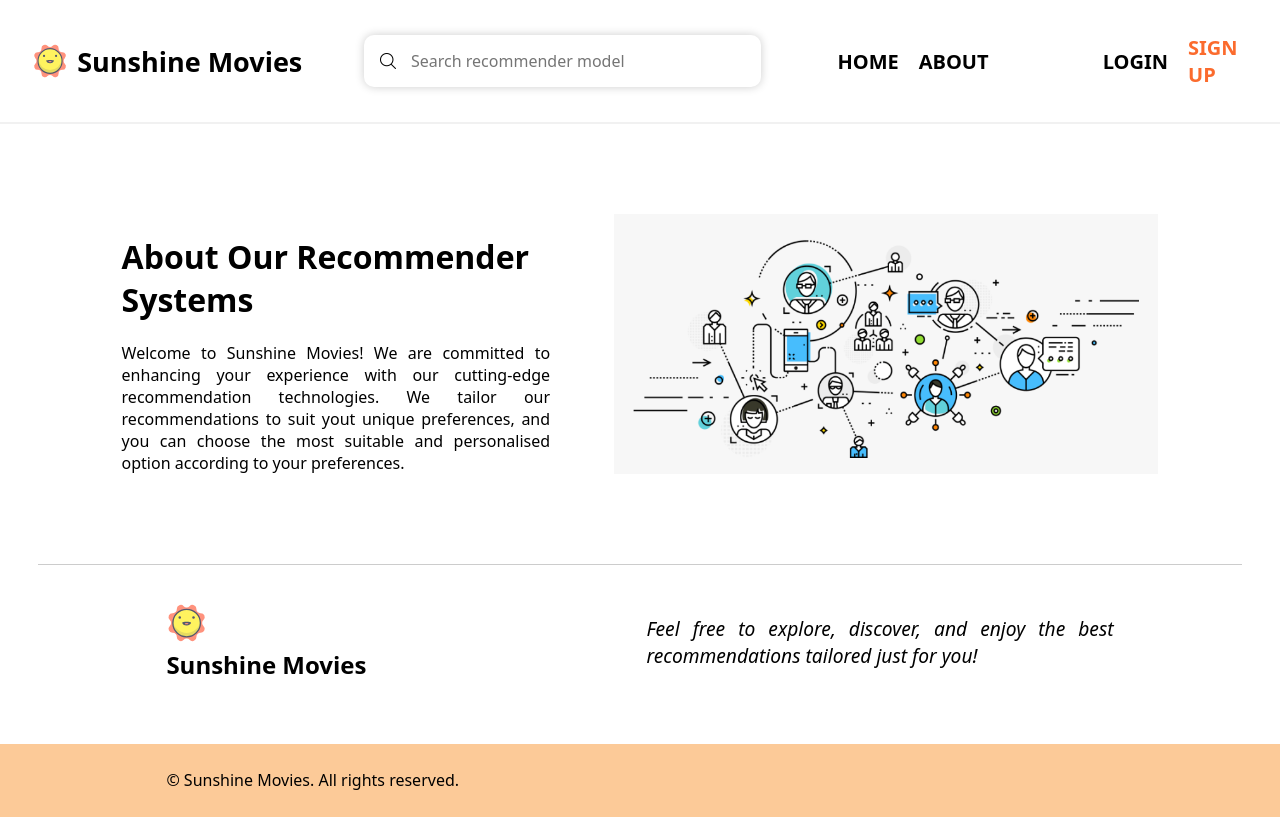
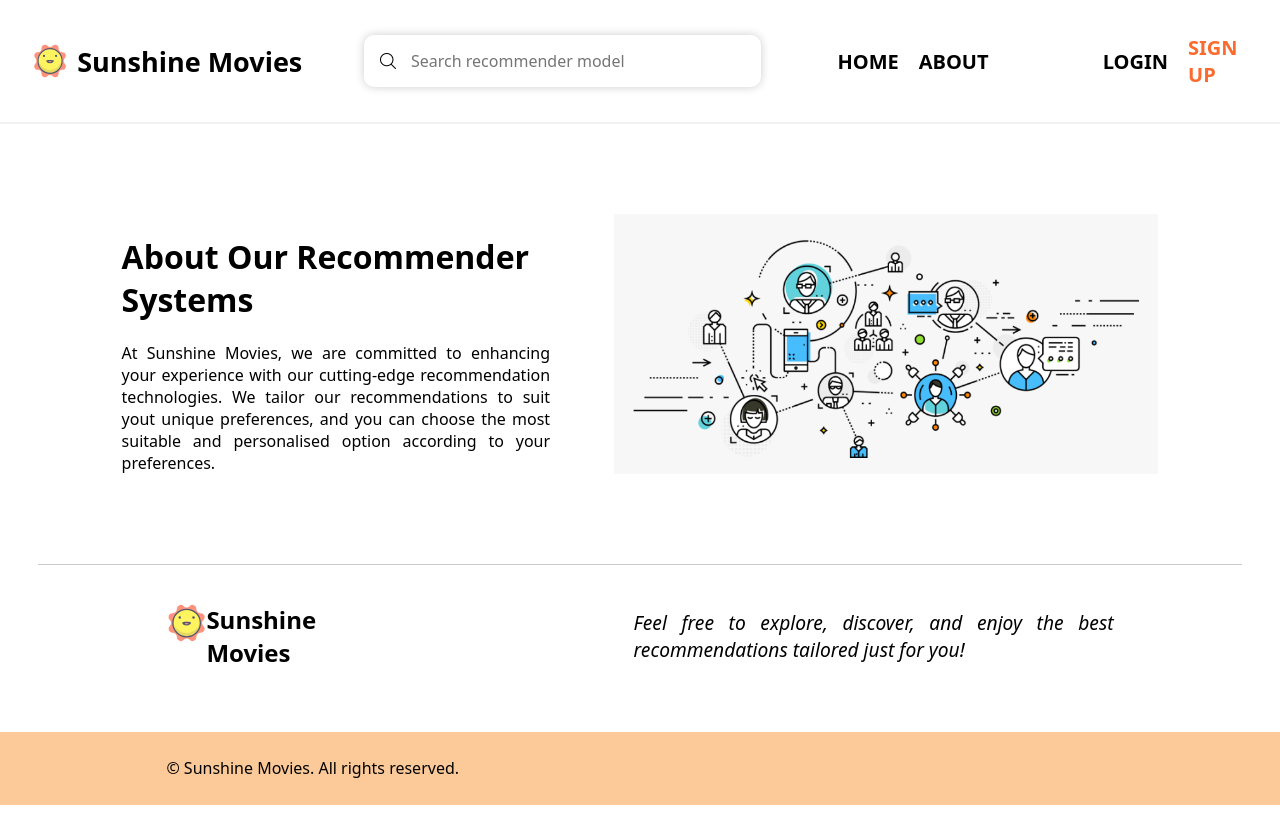
Before and after one commit to hangui11/Recommender-System-Frotend, a Vue app: page /about in a window 1280 px wide. Built offline with nearby package versions, Linux system fonts and the light colour scheme.

Commit message:
Fix design problems

```diff
--- a/src/components/AboutPage.vue
+++ b/src/components/AboutPage.vue
@@ -147,29 +147,27 @@ const closeModelList = () => {
             <div class="about-recommenders">
                 <h1 class="title">About Our Recommender Systems</h1>
                 <div class="text">
-                    Welcome to Sunshine Movies! We are committed to enhancing your experience with our cutting-edge recommendation technologies. We tailor our
-                    recommendations to suit yout unique preferences, and you can choose the most suitable and personalised option according to your preferences.
+                   At Sunshine Movies, we are committed to enhancing your experience with our cutting-edge recommendation technologies. We tailor our
+                   recommendations to suit yout unique preferences, and you can choose the most suitable and personalised option according to your preferences.
                 </div>
             </div>
             <img :src="about_recommender" class="img"/>
 
         </div>
+        <div class="about-2">
 
+        </div>
     </body>
 
     <footer>
-        <div class="footer-1">
-            <div>
-                <img :src="sun" class="footer-img"/>
-                <div class="footer-text">Sunshine Movies</div>
-
-            </div>
-
-            <div class="footer-text2">Feel free to explore, discover, and enjoy the best recommendations tailored just for you!</div>
+        <div class="footer-logo">
+            <img :src="sun" class="footer-img"/>
+            <div class="footer-text">Sunshine Movies</div>
         </div>
+        <div class="footer-text2">Feel free to explore, discover, and enjoy the best recommendations tailored just for you!</div>
     </footer>
 
-  <div class="footer-2">
+  <div class="copyright">
     &copy; {{ currentYear }} Sunshine Movies. All rights reserved.
   </div>
 
@@ -326,7 +324,7 @@ body {
 
 .about-1 {
     display: flex;
-    flex-direction: row
+    flex-direction: row;
 }
 
 .img {
@@ -348,7 +346,9 @@ footer {
   padding: 3% 10%;
   border-top: solid 1px rgba(0, 0, 0, 0.2);
   display: flex;
-  flex-direction: column;
+  justify-content: space-between;
+  align-items: center;
+  flex-direction: row;
 
 }
 
@@ -357,18 +357,11 @@ footer {
   height: 2.5rem;
 }
 
-.footer-1 {
-  display: flex;
-  justify-content: space-between;
-  align-items: center;
-  flex-direction: row;
-}
-
 .footer-text {
   font-weight: bold;
   font-size: 1.5rem;
   padding-bottom: 1.5rem;
-  width: 30rem;
+  width: 12rem;
   text-align: justify;
 }
 
@@ -382,11 +375,17 @@ footer {
   font-style: italic;
 }
 
-.footer-2 {
+.copyright {
   padding: 2% 13%;
   background-color: rgba(250, 150, 50, 0.5)
-
+}
+.footer-logo {
+    width: 22%;
+    display: flex;
+    justify-content: space-between;
 }
 
 
+
+
 </style>
--- a/src/components/TheHome.vue
+++ b/src/components/TheHome.vue
@@ -186,7 +186,6 @@ const closeModelList = () => {
   </div>
 
   <footer>
-    <div class="footer-1">
     <div>
       <img :src="sun" class="footer-img"/>
       <div class="footer-text">Sunshine Movies</div>
@@ -206,10 +205,9 @@ const closeModelList = () => {
       <div class="footer-text">Get started with personalized movie recommendations</div>
       <button class="footer-btn" @click="login">Try Sunshine Movies</button>
     </div>
-    </div>
   </footer>
 
-  <div class="footer-2">
+  <div class="copyright">
     &copy; {{ currentYear }} Sunshine Movies. All rights reserved.
   </div>
 
@@ -534,7 +532,9 @@ footer {
   padding: 3% 10%;
   border-top: solid 1px rgba(0, 0, 0, 0.2);
   display: flex;
-  flex-direction: column;
+  justify-content: space-between;
+  align-items: center;
+  flex-direction: row;
 
 }
 
@@ -546,9 +546,7 @@ footer {
 
 .footer-1 {
   display: flex;
-  justify-content: space-between;
-  align-items: center;
-  flex-direction: row;
+
 }
 
 .footer-text {
@@ -591,7 +589,7 @@ footer {
   box-shadow: 0 0 10px rgba(250, 150, 50, 0.8);
 }
 
-.footer-2 {
+.copyright {
   padding: 2% 13%;
   background-color: rgba(250, 150, 50, 0.5)
 
```
Lines whose indentation alone changed are shown as unchanged.
